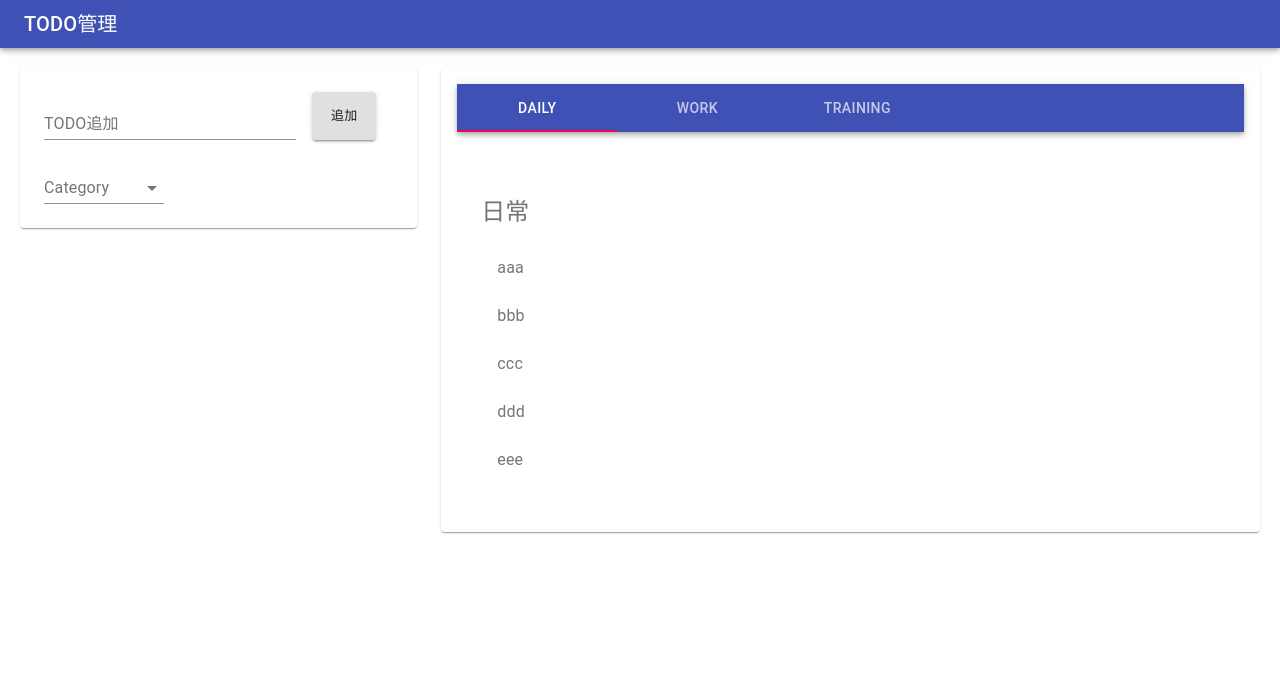
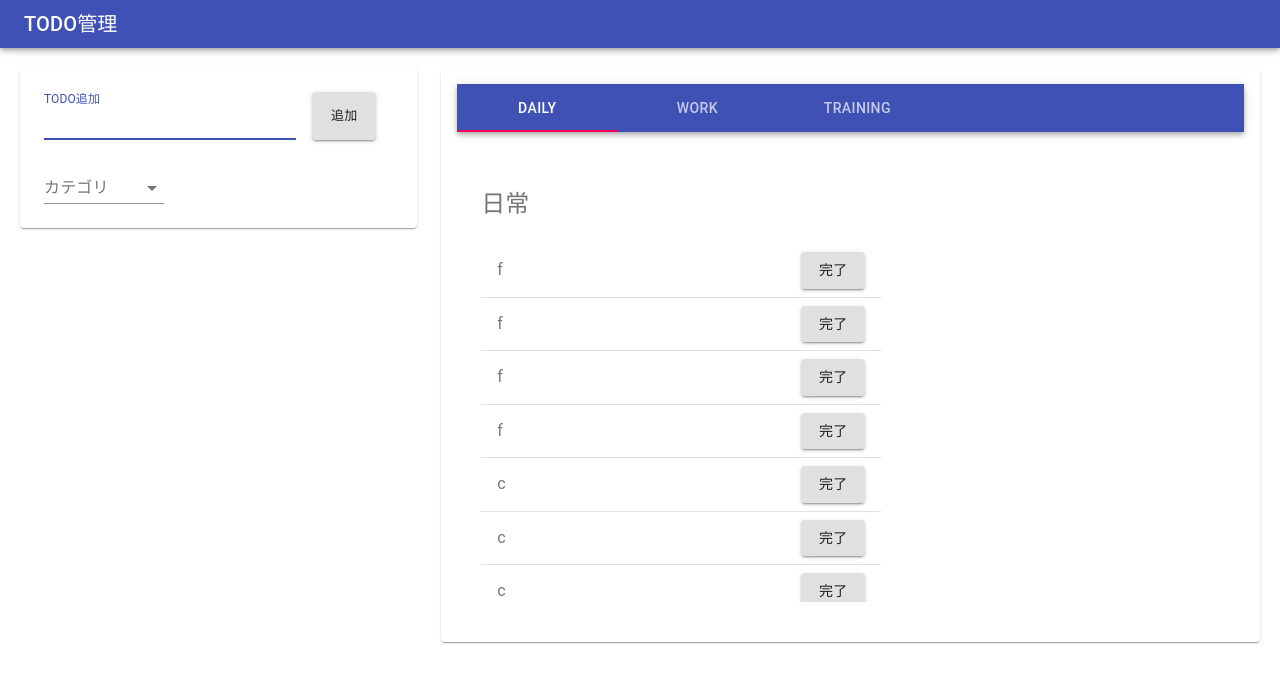
Before and after one commit to gsh519/TODO-APP, a React (Create React App) app: page / in a window 1280 px wide. Shown: the top 682 px of the page. Built offline with nearby package versions, Linux system fonts and the light colour scheme.

Commit message:
add divider

```diff
--- a/src/App.jsx
+++ b/src/App.jsx
@@ -4,7 +4,6 @@ import { DenseAppBar } from './components/DenseAppBar'
 import { makeStyles } from '@material-ui/core/styles';
 import Paper from '@material-ui/core/Paper';
 import Grid from '@material-ui/core/Grid';
-// import { TodoList } from './components/TodoList';
 import { InputText } from './components/InputText'
 import { SelectBox } from './components/SelectBox'
 import { SimpleTab } from './components/SimpleTab';
@@ -36,32 +35,55 @@ const App = () => {
     setTodoText(e.target.value);
   }
 
-  const [dailyTodos, setDailyTodos] = useState(['aaa','bbb','ccc','ddd','eee']);
-  const [workTodos, setWorkTodos] = useState(['aaa','bbb','ccc'])
-  const [trainingTodos, setTrainingTodos] = useState(['aaa','bbb'])
+  const [dailyTodos, setDailyTodos] = useState(['f','f','f','f', 'c','c','c','d','d']);
+  const [workTodos, setWorkTodos] = useState([])
+  const [trainingTodos, setTrainingTodos] = useState([])
+
+  const scrolled = () => {
+    const scrollArea = document.getElementById('scroll-area');
+    if (scrollArea) {
+      scrollArea.scrollTop = scrollArea.scrollHeight
+      console.log(scrollArea.scrollHeight)
+    }
+  }
 
   const onClickAdd = () => {
     if (todoText === "") return;
     if (select === 0) {
       const newTodos = [...dailyTodos,todoText];
       setDailyTodos(newTodos);
+      scrolled();
       setTodoText("");
     } else if (select === 1) {
       const newTodos = [...workTodos,todoText];
       setWorkTodos(newTodos);
+      scrolled();
       setTodoText("");
-    } else  {
+    } else {
       const newTodos = [...trainingTodos,todoText];
       setTrainingTodos(newTodos);
+      scrolled();
       setTodoText("");
     }
   }
 
-  // const onClickDelete = (index) => {
-  //   const newIncompleteTodos = [...incompleteTodos];
-  //   newIncompleteTodos.splice(index, 1);
-  //   setTimeout(()=> setIncompleteTodos(newIncompleteTodos));
-  // }
+  const onDailyDelete = (index) => {
+    const newDailyTodos = [...dailyTodos];
+    newDailyTodos.splice(index, 1);
+    setDailyTodos(newDailyTodos);
+  }
+
+  const onWorkDelete = (index) => {
+    const newWorkTodos = [...workTodos];
+    newWorkTodos.splice(index, 1);
+    setWorkTodos(newWorkTodos);
+  }
+
+  const onTrainingDelete = (index) => {
+    const newTrainingTodos = [...trainingTodos];
+    newTrainingTodos.splice(index, 1);
+    setTrainingTodos(newTrainingTodos);
+  }
 
   const [select, setSelect] = React.useState('');
 
@@ -83,7 +105,14 @@ const App = () => {
           </Grid>
           <Grid item xs={8}>
             <Paper className={classes.paper}>
-              <SimpleTab dailyTodos={dailyTodos} workTodos={workTodos} trainingTodos={trainingTodos} />
+              <SimpleTab
+                dailyTodos={dailyTodos}
+                workTodos={workTodos}
+                trainingTodos={trainingTodos}
+                onDailyDelete={onDailyDelete}
+                onWorkDelete={onWorkDelete}
+                onTrainingDelete={onTrainingDelete}
+              />
             </Paper>
           </Grid>
         </Grid>
--- a/src/components/DailyTodoList.jsx
+++ b/src/components/DailyTodoList.jsx
@@ -1,11 +1,9 @@
-import React, {useState, useEffect} from 'react';
+import React from 'react';
 import { makeStyles } from '@material-ui/core/styles';
 import List from '@material-ui/core/List';
 import ListItem from '@material-ui/core/ListItem';
 import ListItemText from '@material-ui/core/ListItemText';
-import Checkbox from '@material-ui/core/Checkbox';
 import Typography from '@material-ui/core/Typography';
-import ListItemIcon from '@material-ui/core/ListItemIcon';
 import Button from '@material-ui/core/Button';
 
 
@@ -13,6 +11,9 @@ const useStyles = makeStyles((theme) => ({
   root: {
     width: '100%',
     backgroundColor: theme.palette.background.paper,
+    overflowY: 'scroll',
+    height: '350px',
+    maxWidth: '400px'
   },
   title: {
     margin: theme.spacing(4, 0, 2),
@@ -24,24 +25,26 @@ const useStyles = makeStyles((theme) => ({
 export const DailyTodoList = (props) => {
   const classes = useStyles();
 
-  const {dailyTodos} = props;
+  const {dailyTodos, onDailyDelete} = props;
 
   return(
-    <List className={classes.root}>
+    <>
       <Typography variant="h5" className={classes.title}>
           日常
       </Typography>
+      <List className={classes.root} id={'scroll-area'}>
         {dailyTodos.map((todo, index) => {
           return (
             <>
-            <ListItem key={todo}>
-              <ListItemText primary={todo} key={todo}/>
-              {/* <Button variant="contained" onClick={() => onClick(index)} >完了</Button> */}
+              <ListItem key={todo} divider>
+                <ListItemText primary={todo} key={todo} />
+                <Button variant="contained" onClick={() => onDailyDelete(index)} >完了</Button>
               </ListItem>
             </>
           );
         })}
 
       </List>
+    </>
   );
 };
--- a/src/components/InputText.jsx
+++ b/src/components/InputText.jsx
@@ -23,7 +23,7 @@ export const InputText = (props) => {
 
   return (
     <form className={classes.root} noValidate autoComplete="off">
-      <TextField id="standard-basic" label="TODO追加" value={todoText} onChange={onChange} />
+      <TextField id="standard-basic" label="TODO追加" value={todoText} onChange={onChange} autoFocus />
       <Button variant="contained" size='small' className={classes.btn} onClick={onClick}>追加</Button>
     </form>
   )
--- a/src/components/SelectBox.jsx
+++ b/src/components/SelectBox.jsx
@@ -22,7 +22,7 @@ export const SelectBox = (props) => {
   return (
     <div>
       <FormControl className={classes.formControl}>
-        <InputLabel id="demo-simple-select-label">Category</InputLabel>
+        <InputLabel id="demo-simple-select-label">カテゴリ</InputLabel>
         <Select
           labelId="demo-simple-select-label"
           id="demo-simple-select"
--- a/src/components/SimpleTab.jsx
+++ b/src/components/SimpleTab.jsx
@@ -54,7 +54,7 @@ export const SimpleTab = (props) => {
   const classes = useStyles();
   const [value, setValue] = React.useState(0);
 
-  const { dailyTodos, workTodos, trainingTodos } = props;
+  const { dailyTodos, workTodos, trainingTodos, onDailyDelete, onWorkDelete, onTrainingDelete } = props;
 
   const handleChange = (event, newValue) => {
     setValue(newValue);
@@ -70,13 +70,13 @@ export const SimpleTab = (props) => {
         </Tabs>
       </AppBar>
       <TabPanel value={value} index={0}>
-        <DailyTodoList dailyTodos={dailyTodos} />
+        <DailyTodoList dailyTodos={dailyTodos} onDailyDelete={onDailyDelete} />
       </TabPanel>
       <TabPanel value={value} index={1}>
-        <WorkTodoList workTodos={workTodos}  />
+        <WorkTodoList workTodos={workTodos} onWorkDelete={onWorkDelete} />
       </TabPanel>
       <TabPanel value={value} index={2}>
-        <TrainingTodoList trainingTodos={trainingTodos} />
+        <TrainingTodoList trainingTodos={trainingTodos} onTrainingDelete={onTrainingDelete} />
       </TabPanel>
     </div>
   );
--- a/src/components/TrainingTodoList.jsx
+++ b/src/components/TrainingTodoList.jsx
@@ -3,9 +3,7 @@ import { makeStyles } from '@material-ui/core/styles';
 import List from '@material-ui/core/List';
 import ListItem from '@material-ui/core/ListItem';
 import ListItemText from '@material-ui/core/ListItemText';
-import Checkbox from '@material-ui/core/Checkbox';
 import Typography from '@material-ui/core/Typography';
-import ListItemIcon from '@material-ui/core/ListItemIcon';
 import Button from '@material-ui/core/Button';
 
 
@@ -13,7 +11,9 @@ const useStyles = makeStyles((theme) => ({
   root: {
     width: '100%',
     backgroundColor: theme.palette.background.paper,
-    overflow: 'auto',
+    overflowY: 'scroll',
+    height: '350px',
+    maxWidth: '400px'
   },
   title: {
     margin: theme.spacing(4, 0, 2),
@@ -24,24 +24,25 @@ const useStyles = makeStyles((theme) => ({
 export const TrainingTodoList = (props) => {
   const classes = useStyles();
 
-  const {trainingTodos} = props;
+  const {trainingTodos, onTrainingDelete} = props;
 
   return(
-    <List className={classes.root}>
-      <Typography variant="h5" className={classes.title}>
-        トレーニングタスク
-      </Typography>
+    <>
+    <Typography variant="h5" className={classes.title}>
+        トレーニング
+    </Typography>
+    <List className={classes.root} id={'scroll-area'}>
       {trainingTodos.map((todo, index) => {
         return (
           <>
-            <ListItem key={todo}>
-              <ListItemText primary={todo} key={todo}/>
-              {/* <Button variant="contained" onClick={() => onClick(index)} >完了</Button> */}
+            <ListItem key={todo} divider>
+              <ListItemText primary={todo} key={todo} />
+              <Button variant="contained" onClick={() => onTrainingDelete(index)} >完了</Button>
             </ListItem>
           </>
         );
       })}
-
     </List>
+    </>
   );
 };
--- a/src/components/WorkTodoList.jsx
+++ b/src/components/WorkTodoList.jsx
@@ -1,11 +1,9 @@
-import React, {useState, useEffect} from 'react';
+import React from 'react';
 import { makeStyles } from '@material-ui/core/styles';
 import List from '@material-ui/core/List';
 import ListItem from '@material-ui/core/ListItem';
 import ListItemText from '@material-ui/core/ListItemText';
-import Checkbox from '@material-ui/core/Checkbox';
 import Typography from '@material-ui/core/Typography';
-import ListItemIcon from '@material-ui/core/ListItemIcon';
 import Button from '@material-ui/core/Button';
 
 
@@ -13,35 +11,38 @@ const useStyles = makeStyles((theme) => ({
   root: {
     width: '100%',
     backgroundColor: theme.palette.background.paper,
+    overflowY: 'scroll',
+    height: '350px',
+    maxWidth: '400px'
   },
   title: {
     margin: theme.spacing(4, 0, 2),
   },
-
 }));
 
 
 export const WorkTodoList = (props) => {
   const classes = useStyles();
 
-  const {workTodos} = props;
+  const {workTodos, onWorkDelete} = props;
 
   return(
-    <List className={classes.root}>
-      <Typography variant="h5" className={classes.title}>
-        仕事タスク
-      </Typography>
+    <>
+    <Typography variant="h5" className={classes.title}>
+        仕事
+    </Typography>
+    <List className={classes.root} id={'scroll-area'}>
       {workTodos.map((todo, index) => {
         return (
           <>
-            <ListItem key={todo}>
-              <ListItemText primary={todo} key={todo}/>
-              {/* <Button variant="contained" onClick={() => onClick(index)} >完了</Button> */}
+            <ListItem key={todo} divider>
+              <ListItemText primary={todo} key={todo} />
+              <Button variant="contained" onClick={() => onWorkDelete(index)} >完了</Button>
             </ListItem>
           </>
         );
       })}
-
     </List>
+    </>
   );
 };
```
Also changed, not shown: 1 other file (tests, documents, lock files or other folders). Lines whose indentation alone changed are shown as unchanged.
